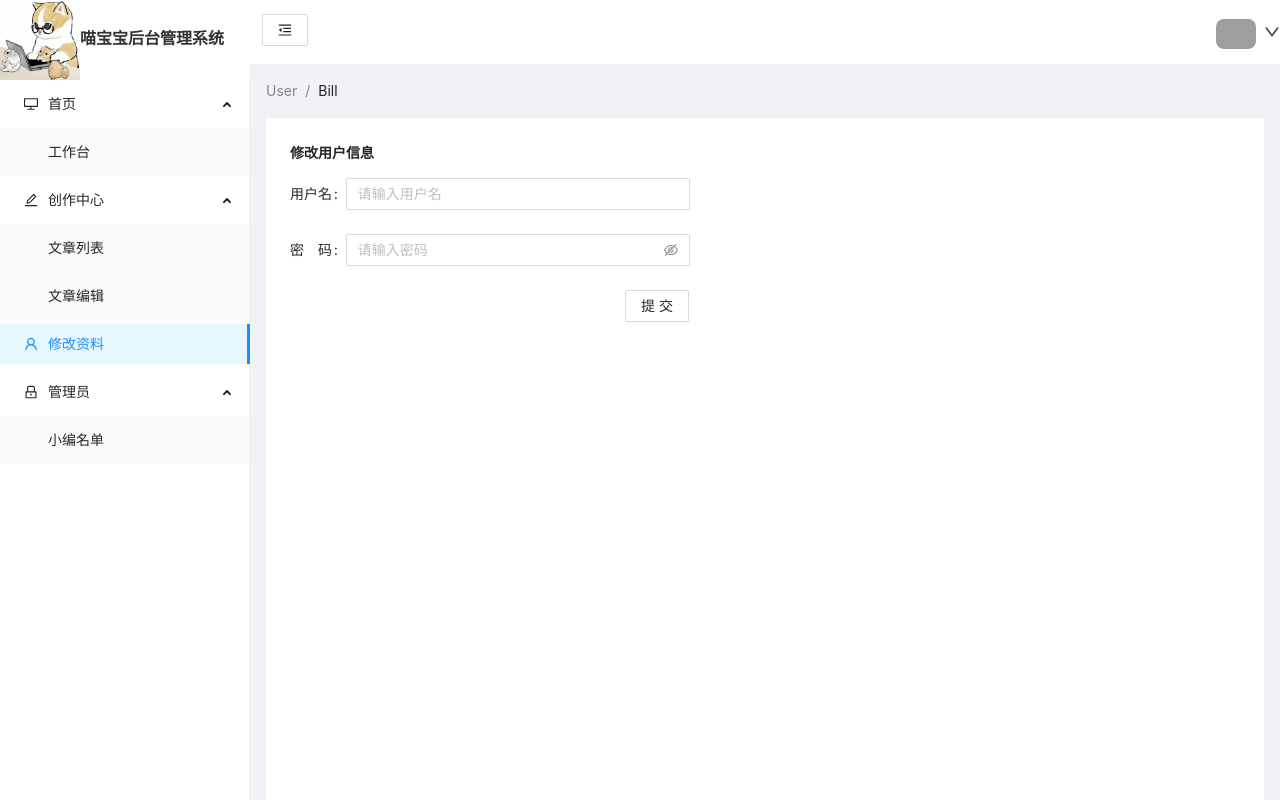
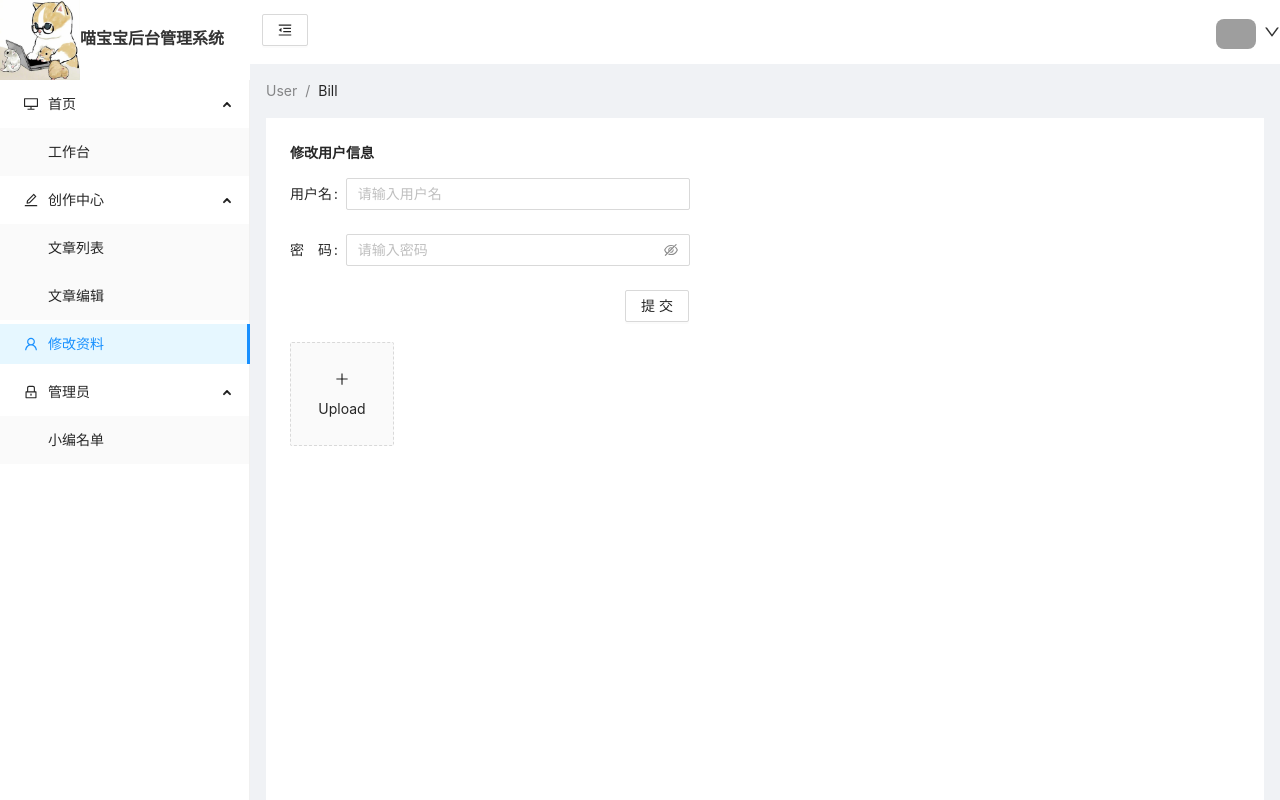
Before and after one commit to lesenelir/meta-react-admin, a React (Create React App) app in the folder admin-system/: page /profile in a window 1280 px wide. Shown: the top 800 px of the page. Built offline with nearby package versions, Linux system fonts and the light colour scheme.

Commit message:
feat: complete file image upload components

```diff
--- a/admin-system/src/components/HomeRight/HomeRight.jsx
+++ b/admin-system/src/components/HomeRight/HomeRight.jsx
@@ -7,7 +7,8 @@ import './HomeRight.css'
 import KeyContext from "../../context/context"
 import defaultAvatar from '../../assets/images/avatar.jpg'
 // 环境变量
-import {SERVER_PORT_IMG} from '../../config/index'
+// import {SERVER_PORT_IMG} from '../../config/index'
+import {SERVER_PORT} from "../../config"
 
 const {Header, Content, Footer} = Layout
 
@@ -96,7 +97,7 @@ function HomeRight(props) {
           <Dropdown overlay={menu}>
             <a href="!#" onClick={(e) => e.preventDefault()}>
               <Space>
-                <img src={SERVER_PORT_IMG + avatar} alt="" className="site-avatar"/>
+                <img src={SERVER_PORT + '/' + avatar} alt="" className="site-avatar"/>
                 {username}
                 <DownOutlined/>
               </Space>
--- a/admin-system/src/pages/Profile/Profile.jsx
+++ b/admin-system/src/pages/Profile/Profile.jsx
@@ -1,14 +1,19 @@
-import React, {useContext} from 'react'
-import {Button, Form, Input, message} from "antd"
+import React, {useContext, useState} from 'react'
+import {Button, Form, Input, message, Upload} from "antd"
 
 import KeyContext from "../../context/context"
 
 import './Profile.css'
 import {changeUserInfoApi} from "../../request/api"
+import {LoadingOutlined, PlusOutlined} from "@ant-design/icons";
+
 
 function Profile() {
+  const [loading, setLoading] = useState(false)
+  const [imageUrl, setImageUrl] = useState()
   const contextData = useContext(KeyContext) // key changeKeyFn
 
+  // 表单提交响应函数
   const onFinish = (values) => {
     // 调接口，修改用户名和密码
     changeUserInfoApi({
@@ -32,11 +37,55 @@ function Profile() {
     })
   }
 
+  // 限制图片上传的格式和大小
+  const beforeUpload = (file) => {
+    const isJpgOrPng = file.type === 'image/jpeg' || file.type === 'image/png'
+    if (!isJpgOrPng) {
+      message.error('仅支持上传JPG/PNG格式的图片！')
+    }
+
+    const isLt1M = file.size / 1024 / 1024 < 1;
+    if (!isLt1M) {
+      message.error('图片尺寸大于1MB！')
+    }
+
+    return isJpgOrPng && isLt1M
+  }
+
+
+  // 上传图片文件后调用
+  const handleChange = (info) => {
+    if (info.file.status === 'uploading') {
+      setLoading(true)
+      return
+    }
+
+    if (info.file.status === 'done') {
+      if (info.file.response.errCode === 0) {
+        message.success('头像修改成功')
+        //
+        localStorage.setItem('avatar', info.file.response.data.avatar)
+        // 利用context更新Header组件
+        contextData.changeKeyFn()
+      }
+      setLoading(false)
+    }
+  }
+
+  // 上传按钮JSX元素
+  const uploadButton = (
+      <div>
+        {loading ? <LoadingOutlined /> : <PlusOutlined />}
+        <div style={{ marginTop: 8 }}> Upload </div>
+      </div>
+  )
+
   return (
       <div className="profile-box">
 
         <Form className="profile-form-box" onFinish={onFinish} >
           <p>修改用户信息</p>
+          {/*表单元素*/}
           <Form.Item name="username" label="用户名">
             <Input placeholder='请输入用户名'/>
           </Form.Item>
@@ -50,6 +99,23 @@ function Profile() {
           </Form.Item>
         </Form>
 
+        {/* 上传头像图片元素 */}
+        <Upload
+            name="avatar"
+            listType="picture-card"
+            showUploadList={false}
+            action="http://localhost:9000/manage/upload"
+            headers={{authorization: localStorage.getItem('token')}}
+            beforeUpload={beforeUpload}
+            onChange={handleChange}
+        >
+          {
+            imageUrl
+                ? (<img src={imageUrl} alt="avatar" style={{width: '100%'}} />)
+                : uploadButton
+          }
+        </Upload>
+
       </div>
   )
 }
```
